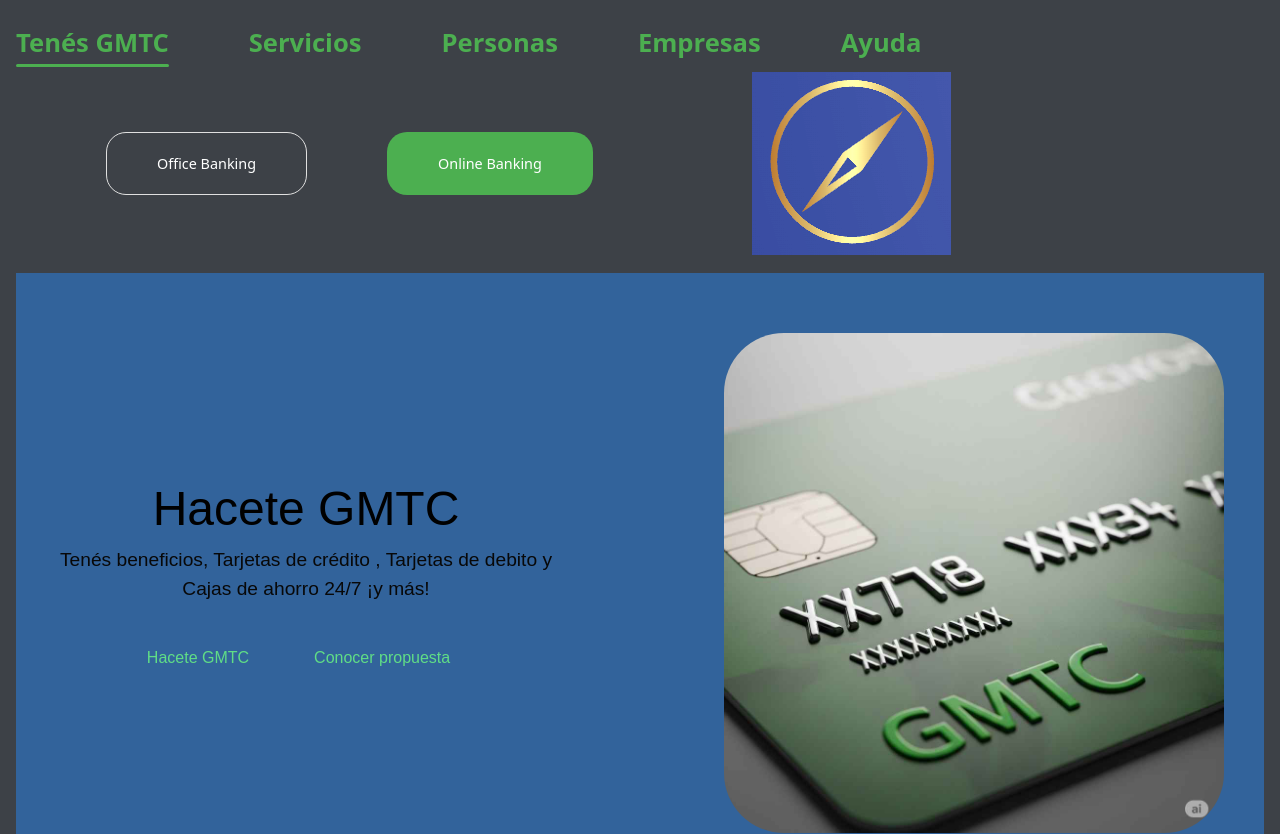
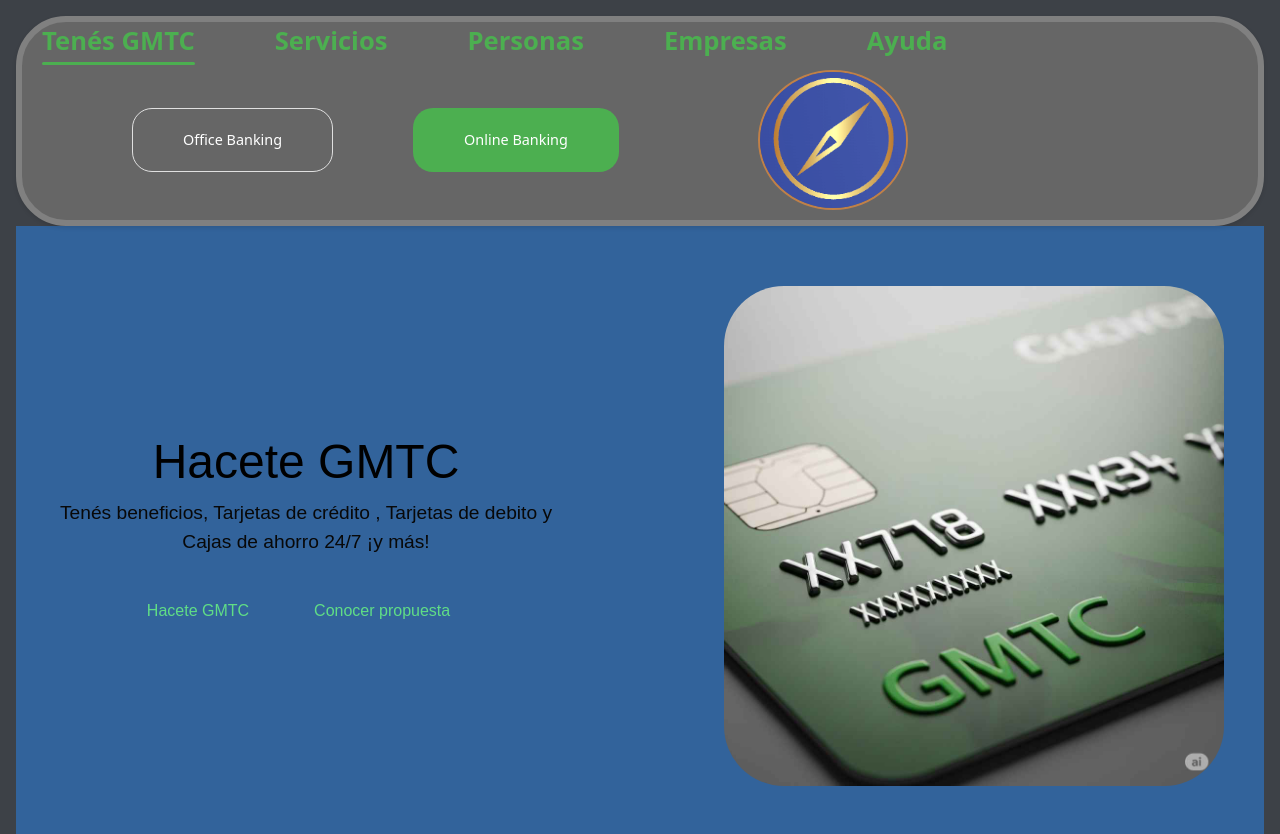
Before and after one commit to GonzaloMartinezz/TarjetaBancaria.Test, a React (Vite) app: page / in a window 1280 px wide. Shown: the top 834 px of the page. Built offline with nearby package versions, Linux system fonts and the light colour scheme.

Commit message:
componente navbar finalizado

```diff
--- a/src/Styles/Navbar.css
+++ b/src/Styles/Navbar.css
@@ -5,6 +5,11 @@
     position: sticky;  /* Para que se quede arriba al hacer scroll */
     top: 0;
     z-index: 1000; /* Asegura que esté por encima de otros elementos */
+    border-radius: 50px;
+    border: 6px solid rgb(128, 128, 128);
+    padding: 0 20px;
+    background-color: var(--text-light);
+    box-shadow: 0 2px 4px rgba(0, 0, 0, 0.1);
 }
 
 .navbar-left, .navbar-right {
@@ -49,9 +54,11 @@
 }
 
 .navbar-logo-gmtc {
-    font-weight: bold;
-    color: var(--primary-green);
-    margin-left: 40px;
+    margin-left: 20px;
+    border: 2px solid #c08048;
+    border-radius: 50%;
+    width: 150px;
+    height: 140px;
 }
 
 .navbar-btn {
--- a/src/index.css
+++ b/src/index.css
@@ -2,6 +2,7 @@
 
 :root {
     --primary-green: #4CAF50; /* Un verde vibrante, puedes ajustarlo */
+     --primary-gold: #696254; /* Un oro brillante, puedes ajustarlo */
     --dark-green: #388E3C;   /* Un verde más oscuro para hover */
     --light-green: #C8E6C9;  /* Un verde muy claro para fondos sutiles */
 
```
